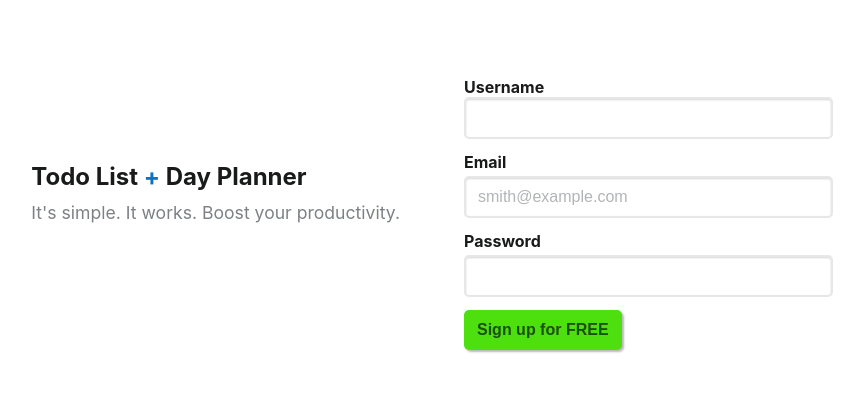
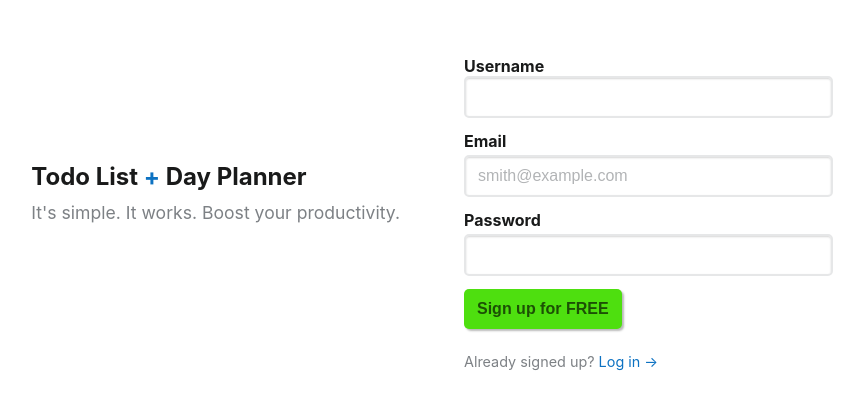
Before and after one commit to Tekhne/todo, a React (Create React App) app in the folder client/: page / in a window 1280 px wide. Shown: the part 128-536 px from the top of the page, without its empty margins (208-1072 px from the left). Built offline with nearby package versions, Linux system fonts and the light colour scheme.

Commit message:
Add links between login and signup; style links

```diff
--- a/client/src/LoginForm.jsx
+++ b/client/src/LoginForm.jsx
@@ -3,6 +3,7 @@ import Notice from './Notice';
 import PropTypes from 'prop-types';
 import React, { useContext } from 'react';
 import ServicesContext from './ServicesContext';
+import { Link } from 'react-router-dom';
 import { useFormReducer } from './form-utils';
 import { withRouter } from 'react-router';
 
@@ -105,6 +106,9 @@ export function LoginForm({ history }) {
           </button>
         </div>
       </form>
+      <div className="signup-link">
+        Don't have an account? <Link to="/welcome">Sign up &rarr;</Link>
+      </div>
     </div>
   );
 }
--- a/client/src/LoginForm.scss
+++ b/client/src/LoginForm.scss
@@ -11,4 +11,10 @@
   .form-field-input-wrapper {
     margin-top: 0.25rem;
   }
+
+  .signup-link {
+    color: $color-grey;
+    font-size: 0.9rem;
+    margin-top: 1.5rem;
+  }
 }
--- a/client/src/SignupForm.jsx
+++ b/client/src/SignupForm.jsx
@@ -4,6 +4,7 @@ import Notice from './Notice';
 import PropTypes from 'prop-types';
 import React, { useContext, useState } from 'react';
 import ServicesContext from './ServicesContext';
+import { Link } from 'react-router-dom';
 import { get } from 'lodash';
 import { useFormReducer } from './form-utils';
 import { withRouter } from 'react-router';
@@ -165,6 +166,9 @@ export function SignupForm({ history, modalAriaHideApp }) {
             </button>
           </div>
         </form>
+        <div className="login-link">
+          Already signed up? <Link to="/login">Log in &rarr;</Link>
+        </div>
       </div>
       <Modal
         ariaHideApp={modalAriaHideApp}
--- a/client/src/SignupForm.scss
+++ b/client/src/SignupForm.scss
@@ -25,4 +25,10 @@
       max-width: 26rem;
     }
   }
+
+  .login-link {
+    color: $color-grey;
+    font-size: 0.9rem;
+    margin-top: 1.5rem;
+  }
 }
--- a/client/src/styles/colors.scss
+++ b/client/src/styles/colors.scss
@@ -41,6 +41,9 @@ $color-input-border: lighten($color-grey, 40%);
 $color-input-field-has-error-background: rgba($color-red, 0.08);
 $color-input-placeholder: lighten($color-grey, 20%);
 
+$color-link: $color-blue;
+$color-link-focus: lighten($color-link, 20%);
+
 $color-modal-content-border: lighten($color-grey, 30%);
 $color-modal-dismiss-wrapper-border: lighten($color-grey, 40%);
 $color-modal-overlay-background: rgba($color-white, 0.85);
--- a/client/src/styles/elements.scss
+++ b/client/src/styles/elements.scss
@@ -1,3 +1,14 @@
+a {
+  color: $color-link;
+  text-decoration: none;
+
+  &:focus,
+  &:hover {
+    color: $color-link-focus;
+    text-decoration: underline;
+  }
+}
+
 button {
   background-color: $color-button-background;
   border-radius: $border-radius;
```
